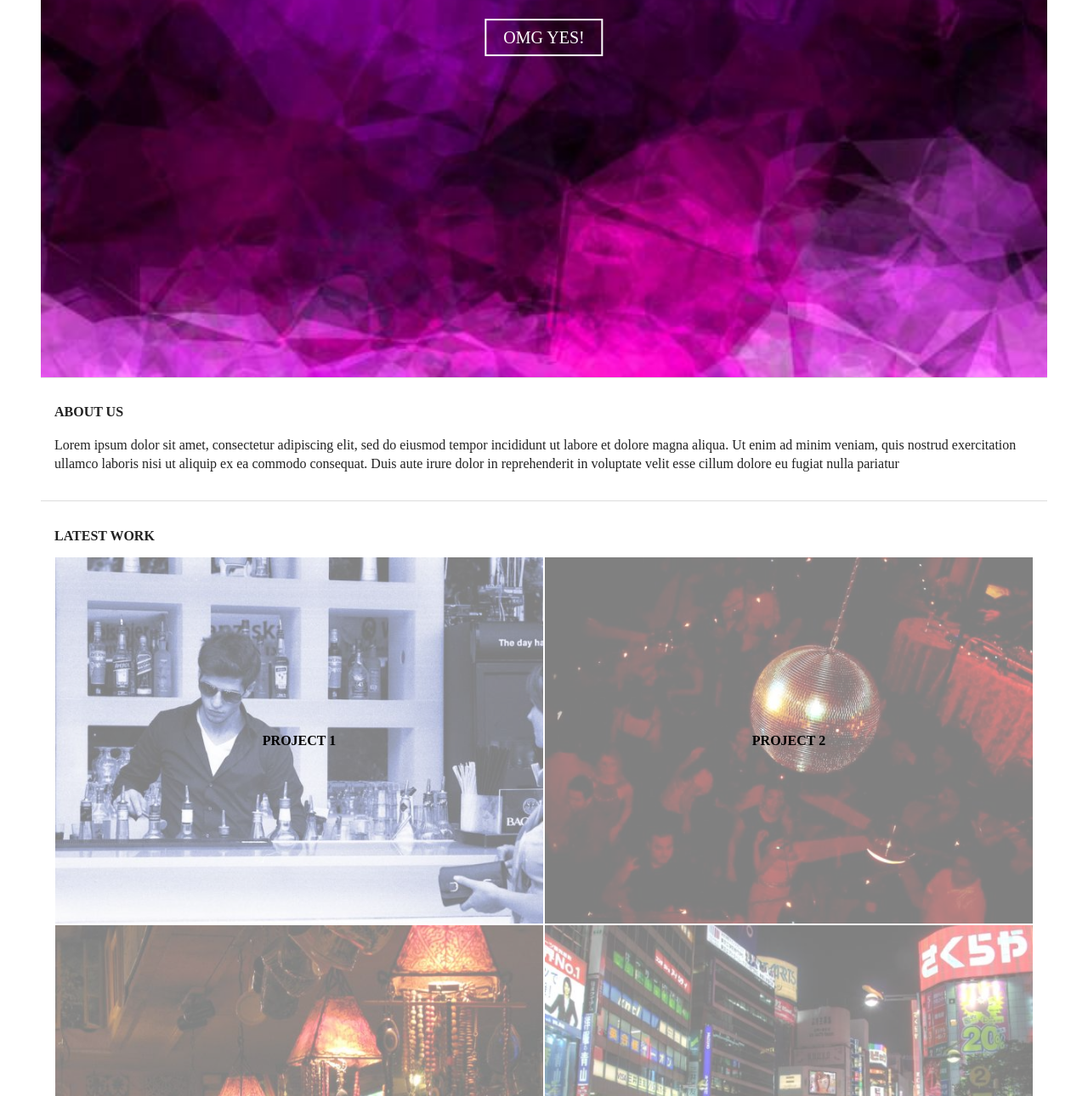
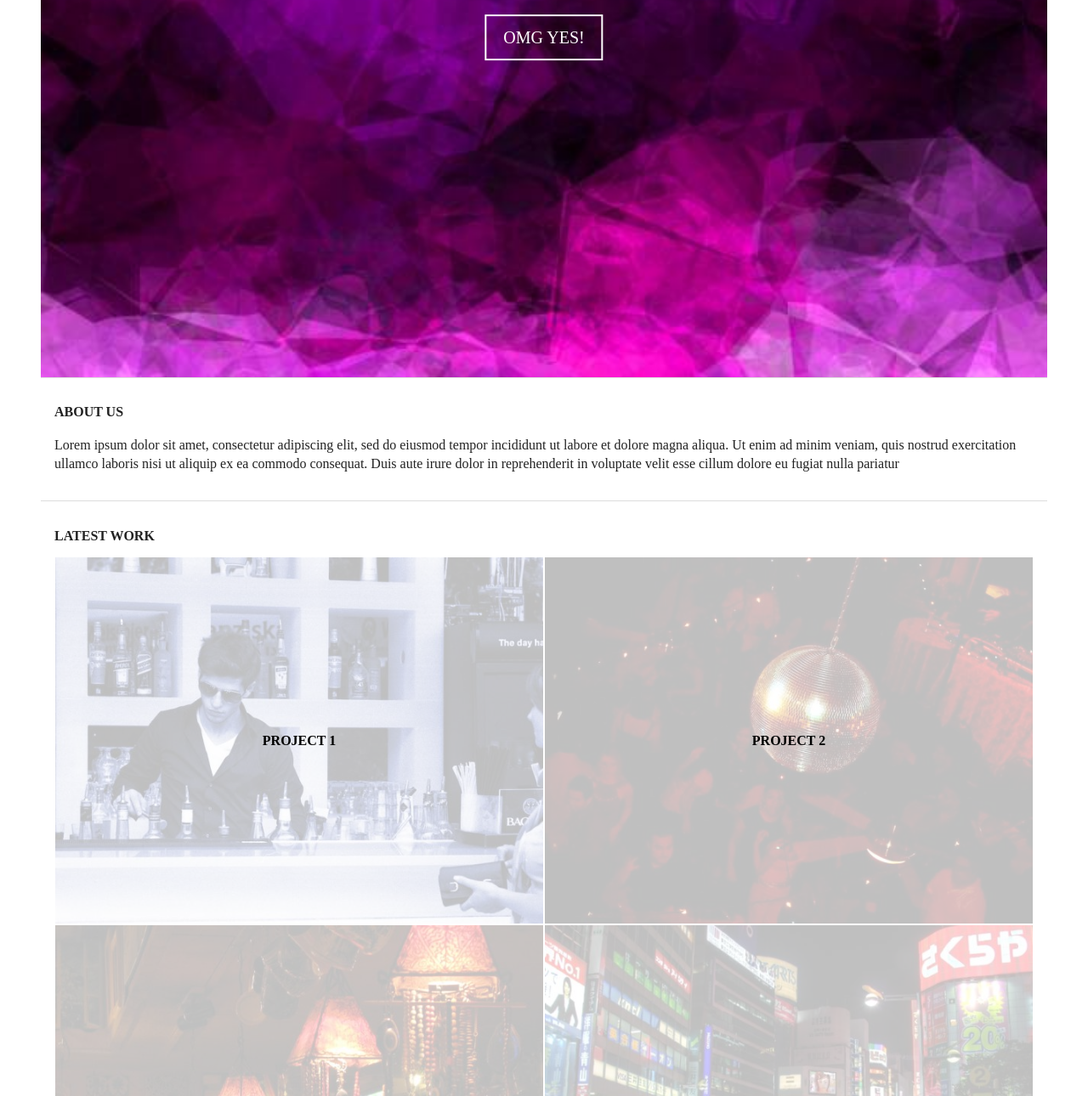
Before and after one commit to sonalsinghvs/random-design-co-singh, a plain HTML site: page index.html in a window 1280 px wide. Shown: the part 492-1782 px from the top of the page at 85% size. Drawn offline with nearby package versions, Linux system fonts and the light colour scheme.

Commit message:
Made a small change

```diff
--- a/css/main.css
+++ b/css/main.css
@@ -132,7 +132,7 @@ img{
     top:0;
     left:0;
     width:100%;
-
+    z-index:+10;
 }
 .page-header h1{
     margin: 0;
@@ -141,6 +141,7 @@ img{
     position:absolute;
     top:1em;
     right:1em;
+
 
 }
 .page-section{
@@ -152,7 +153,7 @@ img{
     display:inline-block;
     font-size:1.25em;
     border: 0.125em solid #000;
-    padding:0.5em 1em;
+    padding:0.75em 1em;
     text-decoration:none;
     color: #000;
 }
@@ -199,11 +200,12 @@ img{
     color:#000;
 }
 
+
 .project-thumb{
     position:relative;
     width:50%;
     float:left;
-    background-color: hsla(0,100%,100%,0.5);
+    background-color: hsla(0,100%,100%,0.75);
     border:1px solid white;
 
 }
```
